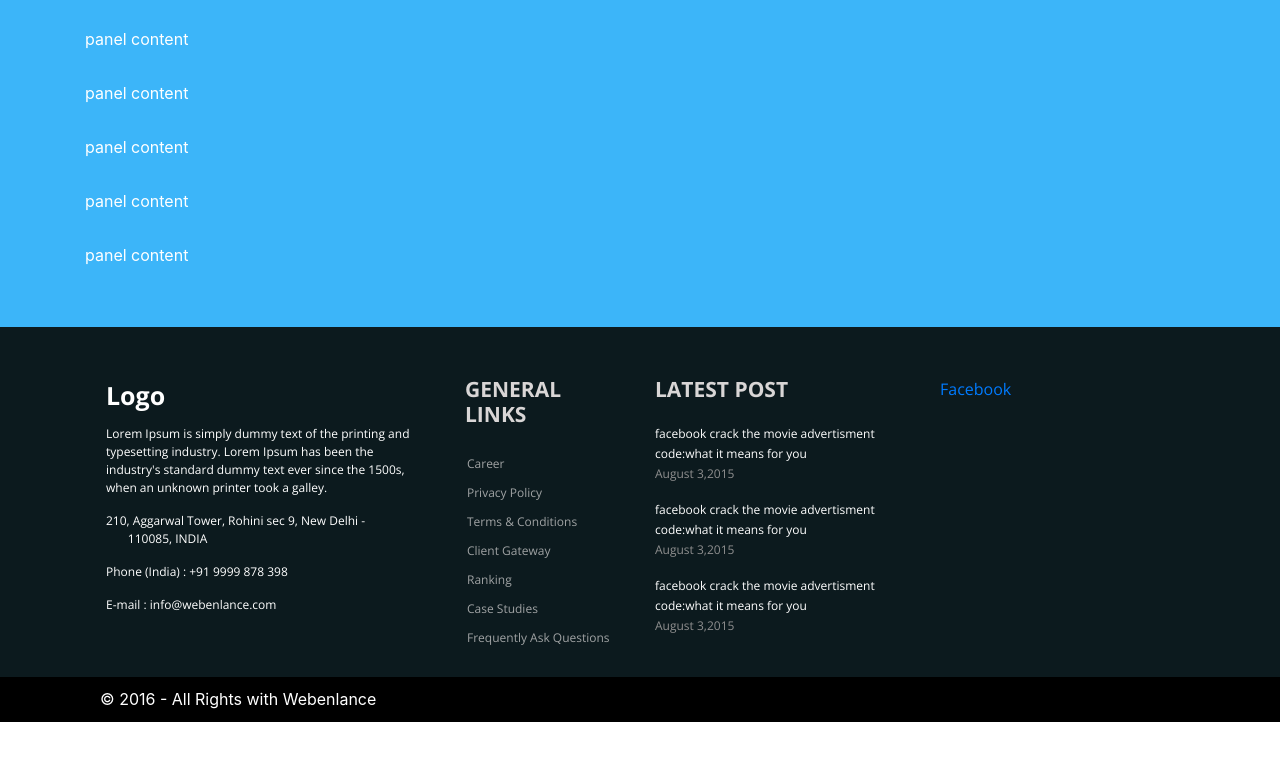
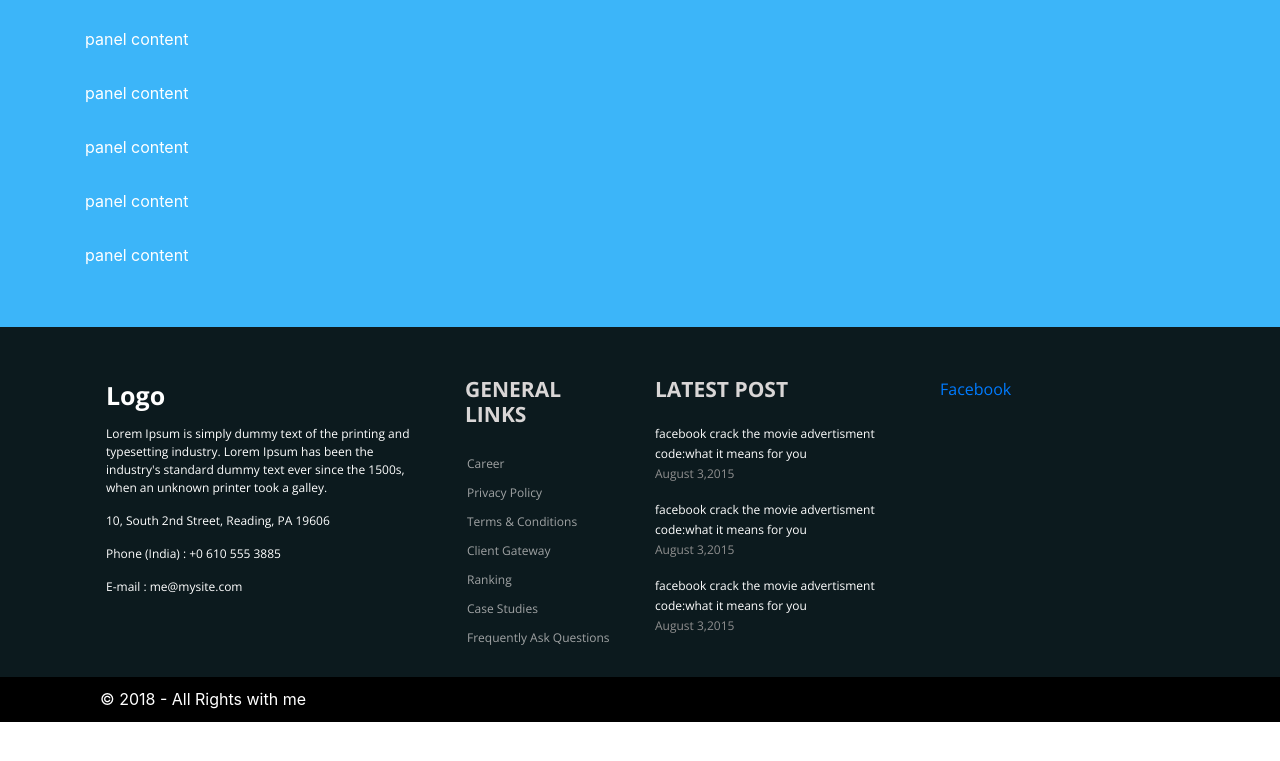
Before and after one commit to JimmyDeJesus/1xx, a plain HTML site: page index.html in a window 1280 px wide. Shown: the part 767-1528 px from the top of the page. Drawn offline with nearby package versions, Linux system fonts and the light colour scheme.

Commit message:
updated content in site - ready for merge

```diff
--- a/index.html
+++ b/index.html
@@ -75,9 +75,9 @@
         <div class="col-md-4 col-sm-6 footerleft ">
                   <div class="logofooter"> Logo</div>
                   <p>Lorem Ipsum is simply dummy text of the printing and typesetting industry. Lorem Ipsum has been the industry's standard dummy text ever since the 1500s, when an unknown printer took a galley.</p>
-                  <p><i class="fa fa-map-pin"></i> 210, Aggarwal Tower, Rohini sec 9, New Delhi -        110085, INDIA</p>
-                  <p><i class="fa fa-phone"></i> Phone (India) : +91 9999 878 398</p>
-                  <p><i class="fa fa-envelope"></i> E-mail : info@webenlance.com</p>
+                  <p><i class="fa fa-map-pin"></i> 10, South 2nd Street, Reading, PA 19606        </p>
+                  <p><i class="fa fa-phone"></i> Phone (India) : +0 610 555 3885</p>
+                  <p><i class="fa fa-envelope"></i> E-mail : me@mysite.com</p>
                 </div>
         <div class="col-md-2 col-sm-6 paddingtop-bottom">
                   <h6 class="heading7">GENERAL LINKS</h6>
@@ -116,11 +116,11 @@
           <div class="copyright">
     <div class="container">
               <div class="col-md-6">
-        <p>© 2016 - All Rights with Webenlance</p>
+        <p>© 2018 - All Rights with me</p>
       </div>
               <div class="col-md-6">
         <ul class="bottom_ul">
-                  <li><a href="#">webenlance.com</a></li>
+                  <li><a href="#">mysite.com</a></li>
                   <li><a href="#">About us</a></li>
                   <li><a href="#">Blog</a></li>
                   <li><a href="#">Faq's</a></li>
```
Also changed, not shown: assets/css/footer.css (line endings or trailing spaces).
